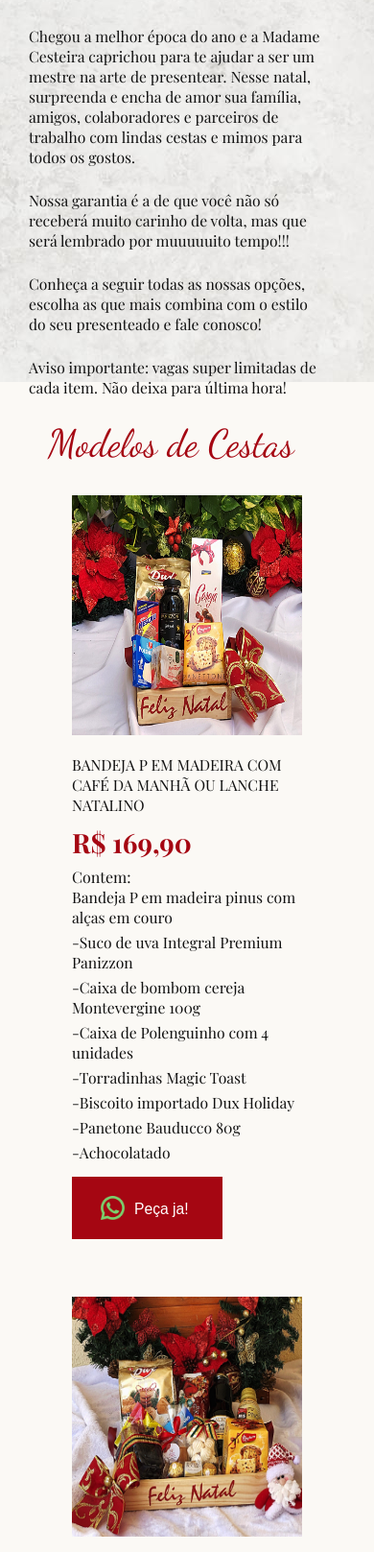
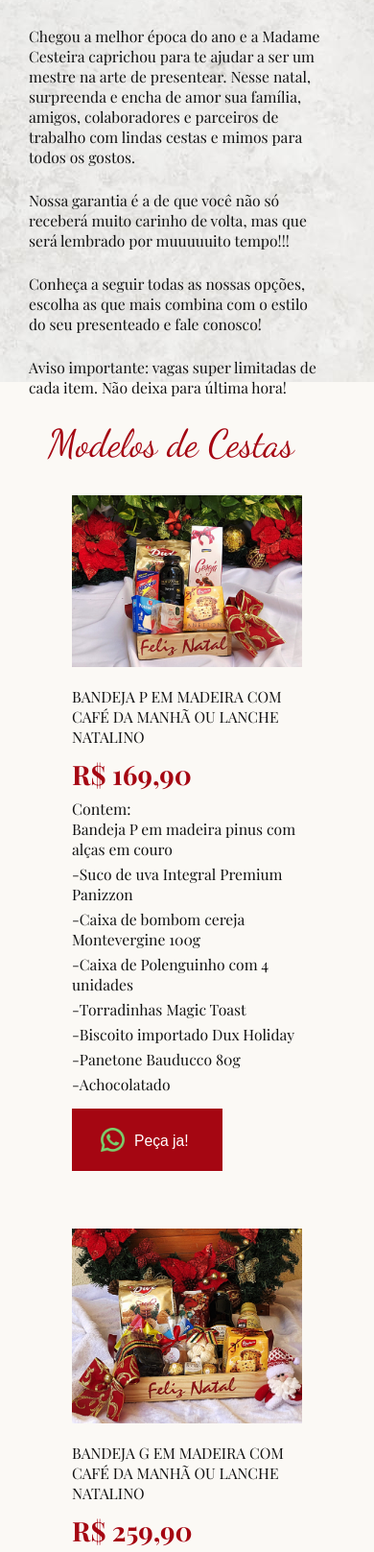
Before and after one commit to Haroldo-Mayworm/MadameCesteira, a plain HTML site: page index.html in a window 390 px wide. Shown: the part 380-1997 px from the top of the page at 96% size. Drawn offline with nearby package versions, Linux system fonts and the light colour scheme.

Commit message:
commit - 04

```diff
--- a/style.css
+++ b/style.css
@@ -164,7 +164,8 @@
 }
 
 .cesta-basica img {
-  height: 250px;
+  width: auto;
+  height: auto;
   margin-bottom: 20px;
 }
 
@@ -992,7 +993,7 @@
 
   /* cestas */
   .cesta-basica ul {
-    max-width: 250px;
+    max-width: 350px;
   }
 
   .cesta h2 {
```
